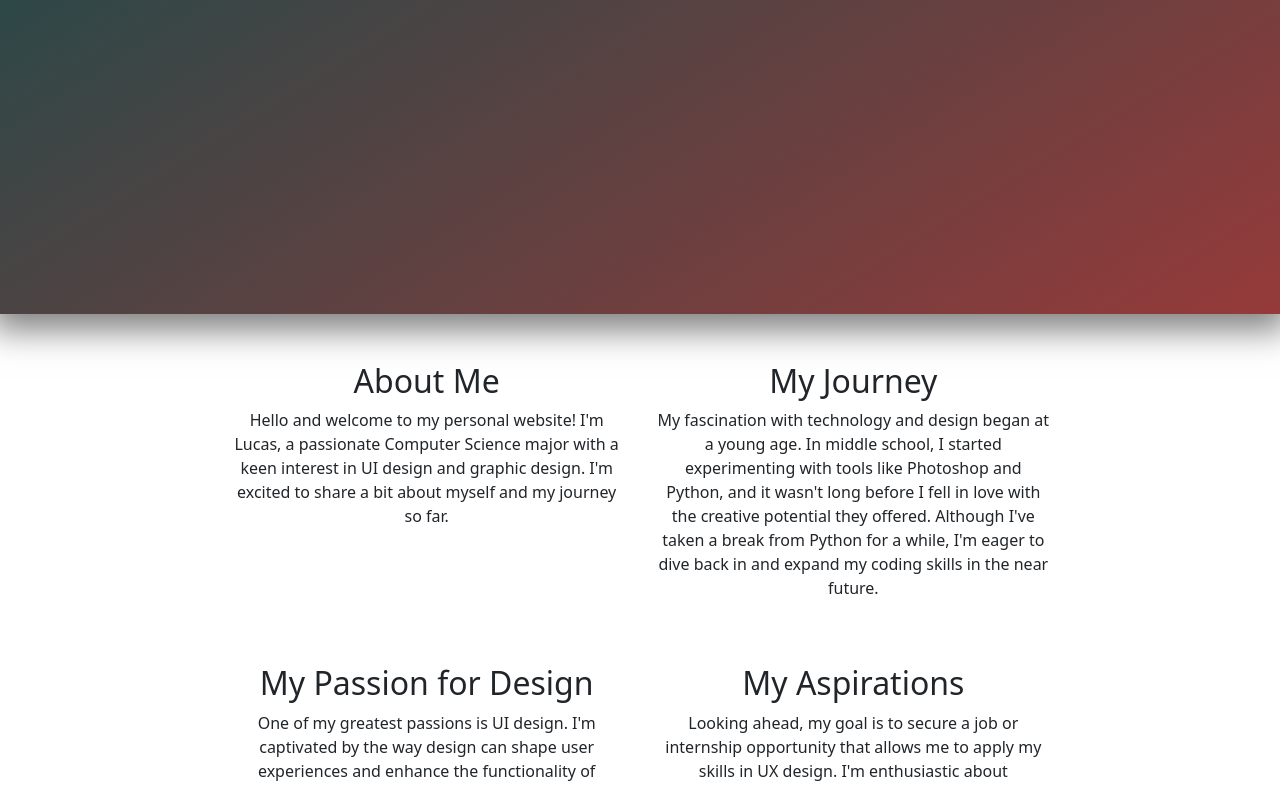
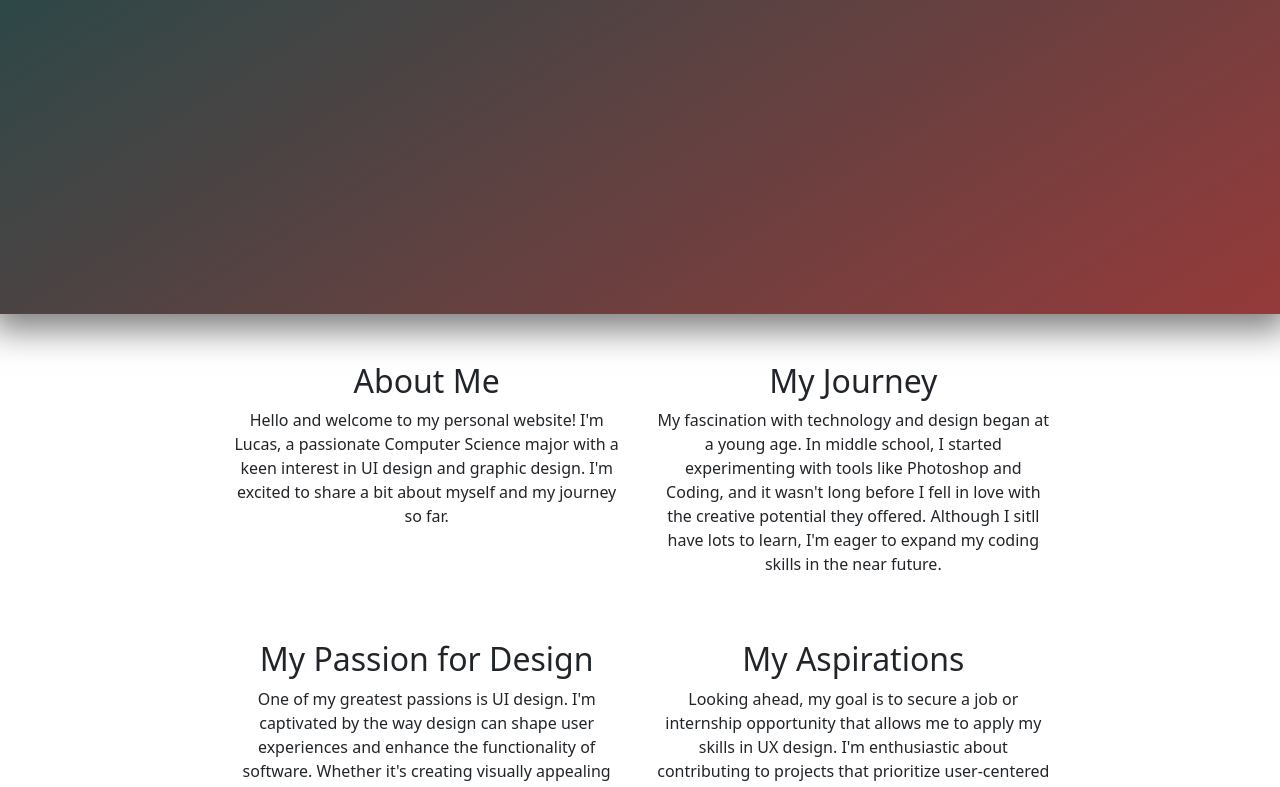
Before and after one commit to lsimonen1/lsimonen1.github.io, a React (Create React App) app in the folder my-new-app/: page / in a window 1280 px wide. Shown: the part 486-1273 px from the top of the page. Built offline with nearby package versions, Linux system fonts and the light colour scheme.

Commit message:
Update AboutMe.js

```diff
--- a/my-new-app/src/components/AboutMe.js
+++ b/my-new-app/src/components/AboutMe.js
@@ -12,7 +12,7 @@ const AboutMe = () => {
 
       <div class = "col-4">
       <h2>My Journey</h2>
-      <p>My fascination with technology and design began at a young age. In middle school, I started experimenting with tools like Photoshop and Python, and it wasn't long before I fell in love with the creative potential they offered. Although I've taken a break from Python for a while, I'm eager to dive back in and expand my coding skills in the near future.</p>
+      <p>My fascination with technology and design began at a young age. In middle school, I started experimenting with tools like Photoshop and Coding, and it wasn't long before I fell in love with the creative potential they offered. Although I sitll have lots to learn, I'm eager to expand my coding skills in the near future.</p>
       </div>
       <div class = "col-2"></div>
         </div>
```
